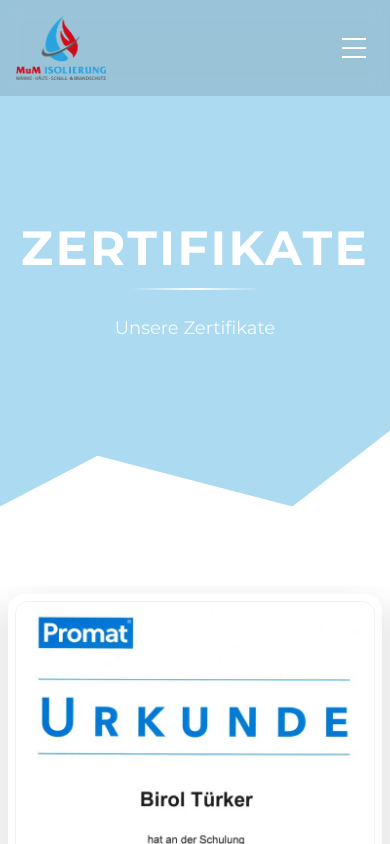
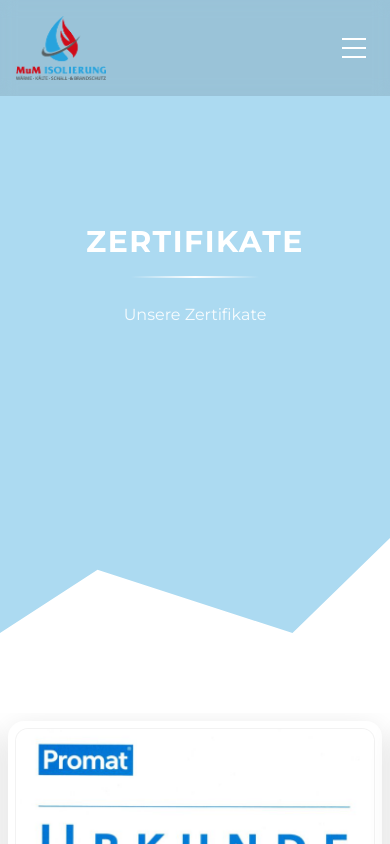
Before and after one commit to t4ner/isolierung-website, a React (Vite) app: page /zertifikate in a window 390 px wide. Shown: the top 844 px of the page. Built offline with nearby package versions, Linux system fonts and the light colour scheme; a web font is replaced by a local one.

Commit message:
sertificas responsive v1

```diff
--- a/src/components/SertificaHero.jsx
+++ b/src/components/SertificaHero.jsx
@@ -7,7 +7,7 @@
       <div className="relative">
         {/* Hero background with sharp edges using clip-path */}
         <div
-          className="relative  bg-[#acdaf1] min-h-[60vh] overflow-hidden"
+          className="relative  bg-[#acdaf1] min-h-[75vh] lg:min-h-[60vh] overflow-hidden"
           style={{
             clipPath:
               "polygon(0 0, 100% 0, 100% 85%, 75% 100%, 25% 90%, 0 100%)",
@@ -15,11 +15,11 @@
         >
           {/* Content */}
           <div className="container relative mx-auto mt-56 text-center z-10">
-            <h1 className="text-white text-5xl font-bold mb-4 tracking-wider">
+            <h1 className="text-white text-3xl lg:text-5xl font-bold mb-4 tracking-wider">
               ZERTIFIKATE
             </h1>
             <div className="w-32 h-[2px] mx-auto mb-6 bg-gradient-to-r from-transparent via-white to-transparent"></div>
-            <p className="text-white/90 max-w-2xl mx-auto text-lg leading-relaxed">
+            <p className="text-white/90 max-w-2xl mx-auto text-base lg:text-lg leading-relaxed">
               Unsere Zertifikate
             </p>
           </div>
```
